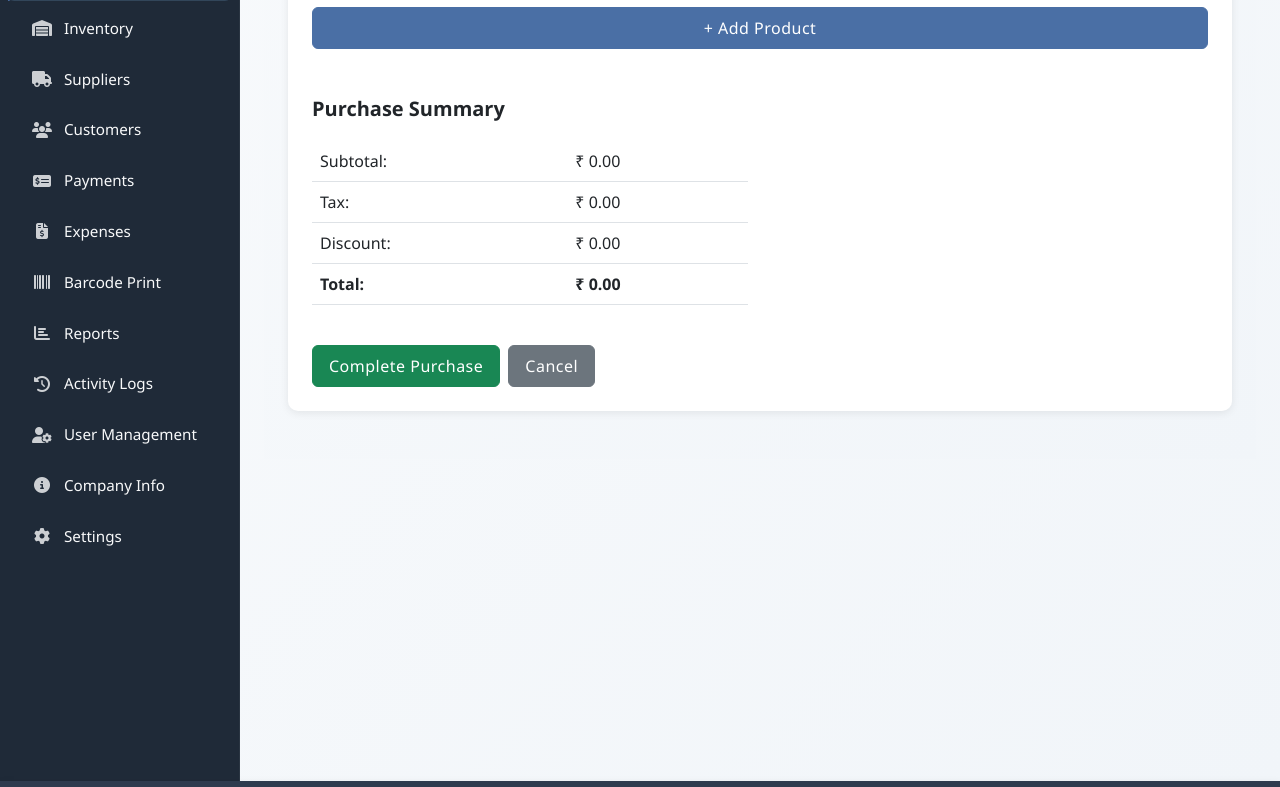
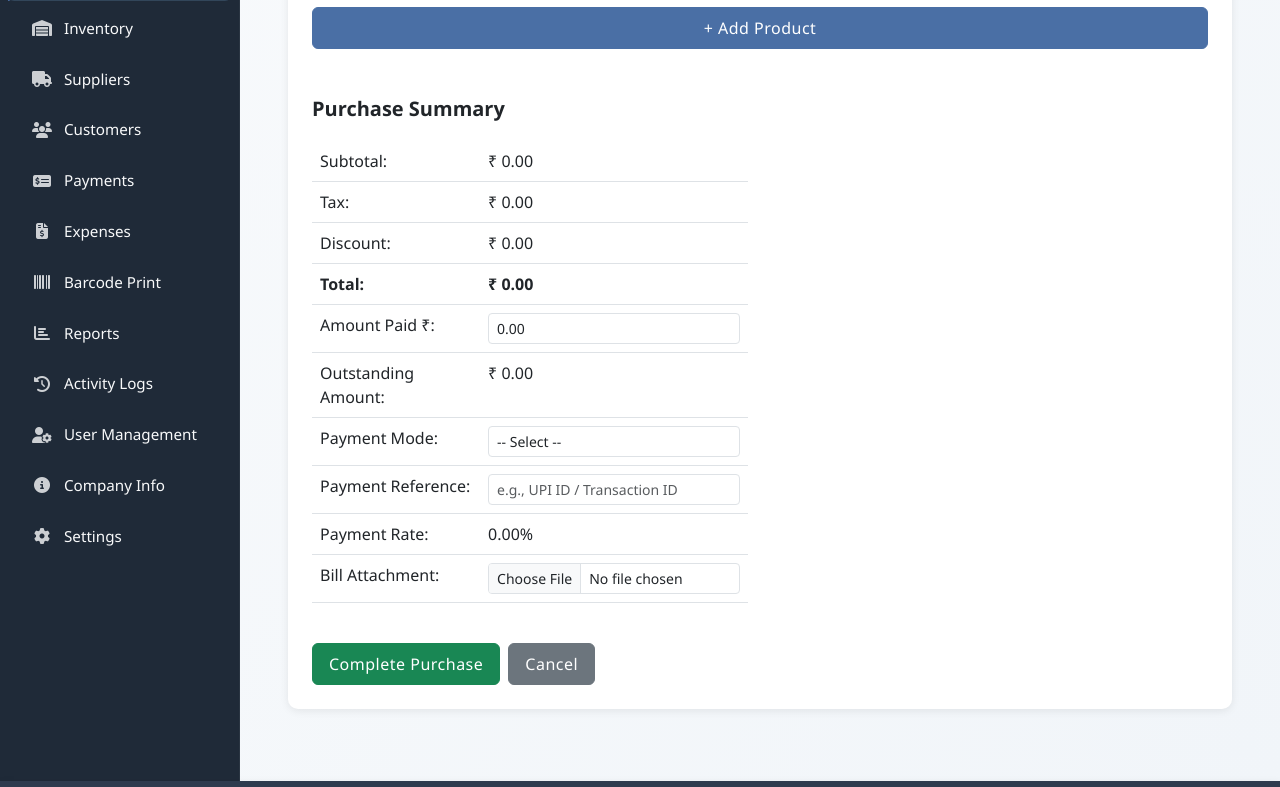
Before and after one commit to mahiltechlabops-bot/mahilmart-pos, a Django app: page /purchase/ in a window 1280 px wide. Shown: the part 412-1199 px from the top of the page. Run offline with Django 5.2, Linux system fonts and the light colour scheme; a user stored in the database is signed in; tables that the repository leaves empty hold one stand-in row (values such as "Sample post"); some libraries are stand-ins or nearby versions.

Commit message:
last_commits1

```diff
--- a/MahilMartPOS/settings.py
+++ b/MahilMartPOS/settings.py
@@ -77,10 +77,10 @@ WSGI_APPLICATION = 'MahilMartPOS.wsgi.application'
 DATABASES = {
     'default': {
         'ENGINE': 'django.db.backends.postgresql',
-        'NAME': 'mmpos',
+        'NAME': 'mahilmart_db',
         'USER': 'postgres',
-        'PASSWORD': 'admin123',
-        'HOST': '192.168.0.105',
+        'PASSWORD': 'admin',
+        'HOST': 'localhost',
         'PORT': '5432',
     }
 }
--- a/MahilMartPOS_App/models.py
+++ b/MahilMartPOS_App/models.py
@@ -28,7 +28,6 @@ class Supplier(models.Model):
     ifsc_code = models.CharField(max_length=20, blank=True, default="N/A")
     status = models.CharField(max_length=20, default='Active')
     notes = models.TextField(blank=True, default="")
-    bill_attachment = models.FileField(upload_to='supplier_bills/', null=True, blank=True)
 
     def __str__(self):
         return self.name
@@ -503,6 +502,33 @@ class Purchase(models.Model):
     invoice_no = models.CharField(max_length=100, blank=True, null=True)
     created_at = models.DateTimeField(default=timezone.now)
     total_products = models.FloatField(default=0)
+    total_amount = models.FloatField(default=0)
+    amount_paid = models.DecimalField(max_digits=12, decimal_places=2, default=0.00)
+    outstanding_amount = models.DecimalField(max_digits=12, decimal_places=2, default=0.00)
+    payment_mode = models.CharField(
+        max_length=50,
+        choices=[
+            ('Cash', 'Cash'),
+            ('Card', 'Card'),
+            ('Bank Transfer', 'Bank Transfer'),
+            ('UPI', 'UPI'),
+            ('Cheque', 'Cheque'),
+            ('Credit', 'Credit'),
+            ('Partial Credit', 'Partial Credit'),
+        ],
+        blank=True,
+        null=True
+    )
+    payment_rate = models.DecimalField(max_digits=5, decimal_places=2, default=0.00)  # Percentage
+    payment_reference = models.CharField(max_length=255, blank=True, null=True)
+    bill_attachment = models.FileField(upload_to='bill_attachments/', blank=True, null=True)
+
+    def save(self, *args, **kwargs):
+        # Auto-calculate outstanding amount and payment rate
+        if self.total_products and self.amount_paid is not None:
+            self.outstanding_amount = max(self.total_products - self.amount_paid, 0)
+            self.payment_rate = (self.amount_paid / self.total_products) * 100 if self.total_products > 0 else 0
+        super().save(*args, **kwargs)
 
     def __str__(self):
         return f"Purchase #{self.id} - {self.supplier.name}"
--- a/MahilMartPOS_App/templates/purchase.html
+++ b/MahilMartPOS_App/templates/purchase.html
@@ -210,6 +210,46 @@
           <tr><td>Tax:</td><td>₹ <span id="tax">0.00</span></td></tr>
           <tr><td>Discount:</td><td>₹ <span id="discount">0.00</span></td></tr>
           <tr><td><strong>Total:</strong></td><td><strong>₹ <span id="total">0.00</span></strong></td></tr>
+          <tr>
+        <td>Amount Paid ₹:</td>
+        <td>
+           <input type="number" id="amount-paid" class="form-control form-control-sm" step="0.01" min="0" value="0.00">
+        </td>
+      </tr>
+      <tr>
+        <td>Outstanding Amount:</td>
+        <td>₹ <span id="outstanding-amount">0.00</span></td>
+      </tr>
+      <tr>
+        <td>Payment Mode:</td>
+        <td>
+          <select id="payment-mode" class="form-control form-control-sm">
+            <option value="">-- Select --</option>
+            <option value="Cash">Cash</option>
+            <option value="Cash">Credit</option>
+            <option value="Cash">Partial Credit</option>
+            <option value="Card">Card</option>
+            <option value="UPI">UPI</option>
+            <option value="Bank Transfer">Bank Transfer</option>
+          </select>
+        </td>
+      </tr>
+        <tr>
+        <td>Payment Reference:</td>
+        <td>
+          <input type="text" id="payment-reference" class="form-control form-control-sm" placeholder="e.g., UPI ID / Transaction ID">
+        </td>
+      </tr>
+      <tr>
+        <td>Payment Rate:</td>
+        <td><span id="payment-rate">0%</span></td>
+      </tr>
+      <tr>
+        <td>Bill Attachment:</td>
+        <td>
+          <input type="file" id="bill-attachment" class="form-control form-control-sm">
+        </td>
+      </tr>
         </table>
       </div>
     </div>
@@ -607,5 +647,25 @@ document.addEventListener("DOMContentLoaded", () => {
       });
   });
 });
+
+function calculateOutstanding() {
+    let total = parseFloat(document.getElementById("total").innerText) || 0;
+    let paid = parseFloat(document.getElementById("amount-paid").value) || 0;
+
+    // Ensure paid never exceeds total
+    if (paid > total) paid = total;
+
+    let outstanding = total - paid;
+    document.getElementById("outstanding-amount").innerText = outstanding.toFixed(2);
+
+    let paymentRate = total > 0 ? (paid / total) * 100 : 0;
+    document.getElementById("payment-rate").innerText = paymentRate.toFixed(2) + "%";
+}
+
+// Trigger calculation when Amount Paid changes
+document.getElementById("amount-paid").addEventListener("input", calculateOutstanding);
+
+// Initial calculation when page loads
+calculateOutstanding();
 </script>
 {% endblock %}
--- a/MahilMartPOS_App/templates/purchase_items.html
+++ b/MahilMartPOS_App/templates/purchase_items.html
@@ -93,7 +93,6 @@
     <table>
         <thead>
             <tr>
-                <th>Payment ID</th>
                 <th>Purchase ID</th>
                 <th>Supplier ID</th>
                 <th>Payment Rate</th>
@@ -109,7 +108,6 @@
         <tbody>
             {% for p in payments %}
             <tr>
-                <td>{{ p.payment_id }}</td>
                 <td>{{ p.purchase_id }}</td>
                 <td>{{ p.supplier_id }}</td>
                 <td>{{ p.payment_rate }}</td>
--- a/MahilMartPOS_App/urls.py
+++ b/MahilMartPOS_App/urls.py
@@ -35,6 +35,7 @@ urlpatterns = [
     path('tax', views.Tax_creation, name='tax_creation'),
     path('purchase/', views.purchase_view, name='purchase'),
     path('purchase_list/', views.purchase_list, name='purchase_list'),
+    path('purchases/export/', views.export_purchases, name='export_purchases'),
     path('api/item/fetch/', views.fetch_item, name='fetch_item'),
     path('api/purchase/create/', views.create_purchase, name='create_purchase'),
     path('api/purchase/items/', views.fetch_purchase_items, name='fetch_purchase_items'),
--- a/MahilMartPOS_App/views.py
+++ b/MahilMartPOS_App/views.py
@@ -1548,6 +1548,13 @@ def purchase_list(request):
     }
     return render(request, 'purchase_list.html', context)
 
+def export_purchases(request):
+    # Example: return CSV
+    response = HttpResponse(content_type='text/csv')
+    response['Content-Disposition'] = 'attachment; filename="purchases.csv"'
+    response.write("id,supplier,amount\n")  # Just a test line
+    return response
+
 @access_required(allowed_roles=['superuser'])
 def fetch_item(request):
     name = request.GET.get('name', '').strip()
@@ -1715,6 +1722,7 @@ def create_purchase(request):
                     split_unit_price=item['split_unit_price'],
                     total_price=item['total_price'],
                     discount=item['discount'],
+                    taxable_price=item['taxable_price'],
                     tax=item['tax'],
                     cost_price=item['cost_price'],
                     net_price=item['net_price'],
@@ -1722,7 +1730,6 @@ def create_purchase(request):
                     whole_price=item['whole_price'],
                     whole_price_2=item['whole_price_2'],
                     sale_price=item['sale_price'],
-                    taxable_price=item['taxable_price'],
                     supplier_id=supplier.supplier_id,
                     purchased_at=now().date(),
                     batch_no=new_batch_no,
@@ -2272,7 +2279,6 @@ def suppliers_view(request):
 @access_required(allowed_roles=['superuser'])
 def add_supplier(request):
     if request.method == 'POST':
-        bill_file = request.FILES.get('bill_attachment')
 
         Supplier.objects.create(
             supplier_id=request.POST.get('supplier_id'),
@@ -2290,7 +2296,6 @@ def add_supplier(request):
             ifsc_code=request.POST.get('ifsc_code'),
             status = request.POST.get('status'),
             notes=request.POST.get('notes'),
-            bill_attachment=bill_file,
         )
         return redirect('suppliers')
 
@@ -2317,8 +2322,6 @@ def edit_supplier(request, supplier_id):
         supplier.ifsc_code = request.POST.get('ifsc_code')
         supplier.status = request.POST.get('status')
         supplier.notes = request.POST.get('notes')
-        if 'bill_attachment' in request.FILES:
-            supplier.bill_attachment = request.FILES['bill_attachment']
         supplier.save()
         return redirect('suppliers')
     return render(request, 'edit_supplier.html', {'supplier': supplier})
```
Also changed, not shown: MahilMartPOS_App/templates/add_supplier.html (+1 -7 lines), MahilMartPOS_App/templates/edit_supplier.html (+1 -7 lines), MahilMartPOS_App/templates/purchase_list.html (+89 -38 lines), MahilMartPOS_App/migrations/0104_remove_supplier_bill_attachment.py (added), MahilMartPOS_App/migrations/0105_purchase_amount_paid_purchase_bill_attachment_and_more.py (added), MahilMartPOS_App/migrations/0106_purchase_total_amount.py (added).
